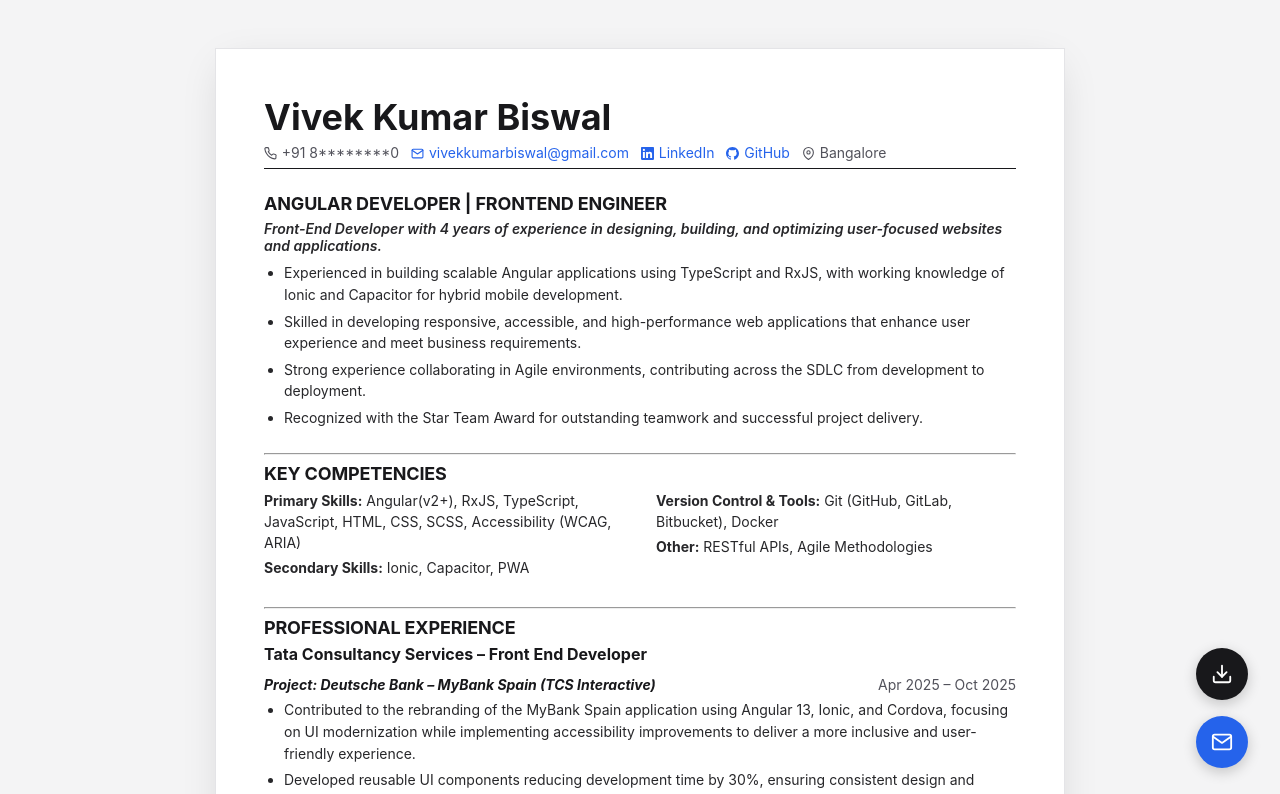
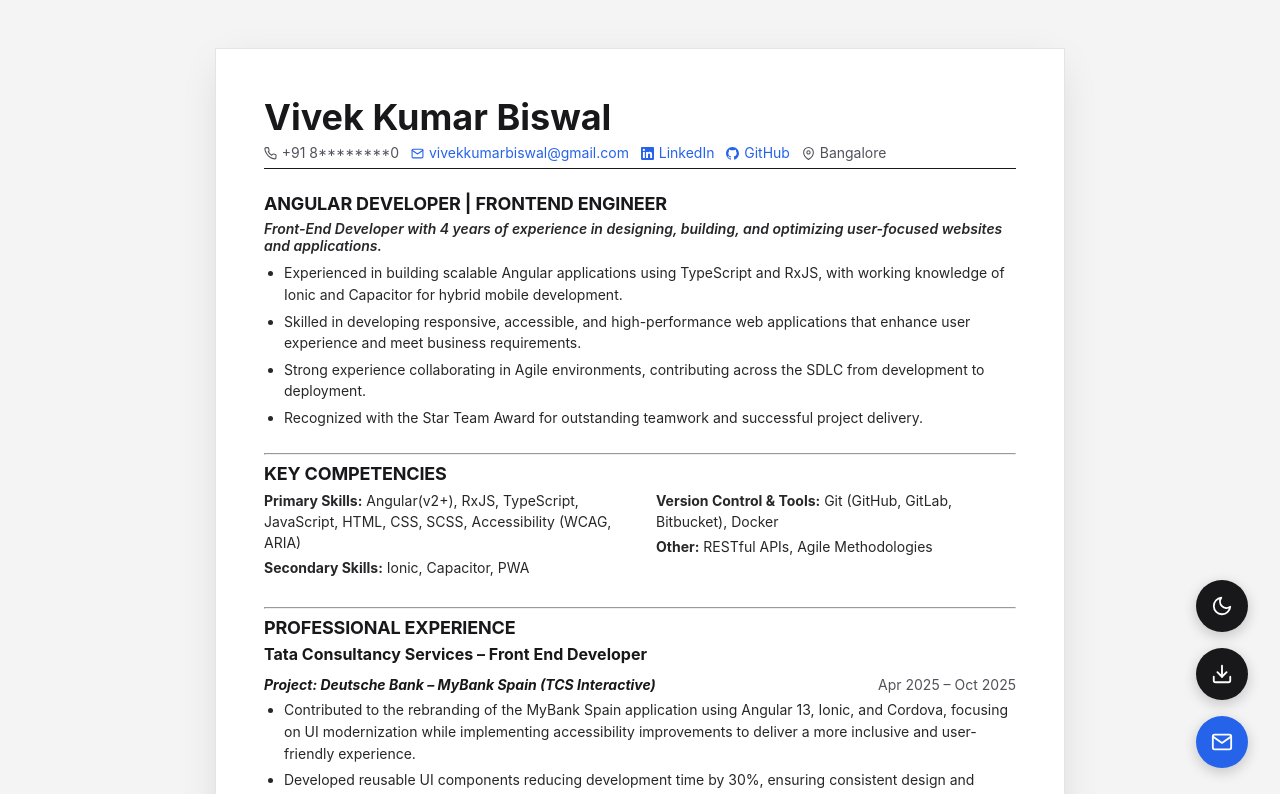
Before and after one commit to vivekkumarbiswal/resume, an Angular app: page / in a window 1280 px wide. Shown: the top 794 px of the page. Built offline with nearby package versions, Linux system fonts and the light colour scheme.

Commit message:
Added Dary & Light modes

```diff
--- a/src/app/app.component.html
+++ b/src/app/app.component.html
@@ -327,6 +327,25 @@
 
   <!-- Floating Action Buttons -->
   <div class="action-buttons no-print">
+    <button (click)="toggleTheme()" class="fab fab--dark" title="Toggle Theme">
+      @if (isDarkMode) {
+        <svg xmlns="http://www.w3.org/2000/svg" width="22" height="22" viewBox="0 0 24 24" fill="none" stroke="currentColor" stroke-width="2" stroke-linecap="round" stroke-linejoin="round">
+          <circle cx="12" cy="12" r="5"/>
+          <line x1="12" y1="1" x2="12" y2="3"/>
+          <line x1="12" y1="21" x2="12" y2="23"/>
+          <line x1="4.22" y1="4.22" x2="5.64" y2="5.64"/>
+          <line x1="18.36" y1="18.36" x2="19.78" y2="19.78"/>
+          <line x1="1" y1="12" x2="3" y2="12"/>
+          <line x1="21" y1="12" x2="23" y2="12"/>
+          <line x1="4.22" y1="19.78" x2="5.64" y2="18.36"/>
+          <line x1="18.36" y1="5.64" x2="19.78" y2="4.22"/>
+        </svg>
+      } @else {
+        <svg xmlns="http://www.w3.org/2000/svg" width="22" height="22" viewBox="0 0 24 24" fill="none" stroke="currentColor" stroke-width="2" stroke-linecap="round" stroke-linejoin="round">
+          <path d="M21 12.79A9 9 0 1 1 11.21 3 7 7 0 0 0 21 12.79z"></path>
+        </svg>
+      }
+    </button>
     <button
       (click)="downloadResume()"
       class="fab fab--dark"
--- a/src/app/app.component.scss
+++ b/src/app/app.component.scss
@@ -1,11 +1,11 @@
 // ─── Color Tokens ────────────────────────────────────────────
-$color-ink: #18181b; // zinc-900
-$color-ink-light: #52525b; // zinc-600
-$color-ink-body: #27272a; // zinc-800
-$color-border: #e4e4e7; // zinc-200
-$color-link: #2563eb; // blue-600
-$color-link-hover: #1d4ed8; // blue-700
-$color-white: #ffffff;
+$color-ink: var(--color-ink);
+$color-ink-light: var(--color-ink-light);
+$color-ink-body: var(--color-ink-body);
+$color-border: var(--color-border);
+$color-link: var(--color-link);
+$color-link-hover: var(--color-link-hover);
+$color-white: var(--color-white);
 
 // ─── Typography ──────────────────────────────────────────────
 $font-family: "Inter", sans-serif;
@@ -20,9 +20,10 @@
 .resume-wrapper {
   font-family: $font-family;
   min-height: 100vh;
-  background-color: #f4f4f5;
+  background: var(--bg-wrapper);
   padding: 2rem 1rem;
   box-sizing: border-box;
+  transition: background 0.3s ease, color 0.3s ease;
 
   @media (min-width: 640px) {
     padding: 2rem 2rem;
@@ -42,6 +43,7 @@
   box-shadow: 0 10px 40px -10px rgba(0, 0, 0, 0.15);
   padding: 2rem;
   box-sizing: border-box;
+  transition: background-color 0.3s ease, border-color 0.3s ease;
 
   @media (min-width: 768px) {
     padding: 3rem;
--- a/src/app/app.component.ts
+++ b/src/app/app.component.ts
@@ -1,4 +1,4 @@
-import { Component } from '@angular/core';
+import { Component, OnInit } from '@angular/core';
 
 @Component({
   selector: 'app-root',
@@ -6,7 +6,8 @@
   templateUrl: './app.component.html',
   styleUrl: './app.component.scss',
 })
-export class AppComponent {
+export class AppComponent implements OnInit {
+  isDarkMode = false;
   contactInfo = {
     phone: '+91 8********0',
     email: 'vivekkumarbiswal@gmail.com',
@@ -15,6 +16,25 @@
     location: 'Bangalore',
   };
 
+  ngOnInit() {
+    const savedTheme = localStorage.getItem('theme');
+    if (savedTheme === 'dark' || (!savedTheme && window.matchMedia('(prefers-color-scheme: dark)').matches)) {
+      this.isDarkMode = true;
+      document.documentElement.setAttribute('data-theme', 'dark');
+    }
+  }
+
+  toggleTheme() {
+    this.isDarkMode = !this.isDarkMode;
+    if (this.isDarkMode) {
+      document.documentElement.setAttribute('data-theme', 'dark');
+      localStorage.setItem('theme', 'dark');
+    } else {
+      document.documentElement.removeAttribute('data-theme');
+      localStorage.setItem('theme', 'light');
+    }
+  }
+
   downloadResume() {
     const link = document.createElement('a');
     link.href = 'VivekKumarBiswal_FrontendDeveloper_4Years_Resume.pdf';
--- a/src/index.html
+++ b/src/index.html
@@ -5,7 +5,8 @@
   <title>Resume</title>
   <base href="/">
   <meta name="viewport" content="width=device-width, initial-scale=1">
-  <link rel="icon" type="image/x-icon" href="favicon.ico">
+  <link rel="icon" type="image/svg+xml" href="favicon.svg">
+  <link rel="apple-touch-icon" href="favicon.svg">
 </head>
 <body>
   <app-root></app-root>
--- a/src/styles.scss
+++ b/src/styles.scss
@@ -6,17 +6,42 @@
   box-sizing: border-box;
 }
 
+:root {
+  --color-ink: #18181b;
+  --color-ink-light: #52525b;
+  --color-ink-body: #27272a;
+  --color-border: #e4e4e7;
+  --color-link: #2563eb;
+  --color-link-hover: #1d4ed8;
+  --color-white: #ffffff;
+  --bg-color: #f4f4f5;
+  --bg-wrapper: #f4f4f5;
+}
+
+[data-theme='dark'] {
+  --color-ink: #f4f4f5;
+  --color-ink-light: #a1a1aa;
+  --color-ink-body: #d4d4d8;
+  --color-border: #3f3f46;
+  --color-link: #60a5fa;
+  --color-link-hover: #93c5fd;
+  --color-white: #18181b;
+  --bg-color: #09090b;
+  --bg-wrapper: #121214;
+}
+
 html,
 body {
   height: 100%;
   margin: 0;
   padding: 0;
+  background-color: var(--bg-color);
+  transition: background-color 0.3s ease, color 0.3s ease;
 }
 
 body {
   font-family: "Inter", sans-serif;
   -webkit-font-smoothing: antialiased;
-  background-color: #f4f4f5;
 }
 
 a {
```
Also changed, not shown: public/favicon.svg (added).
